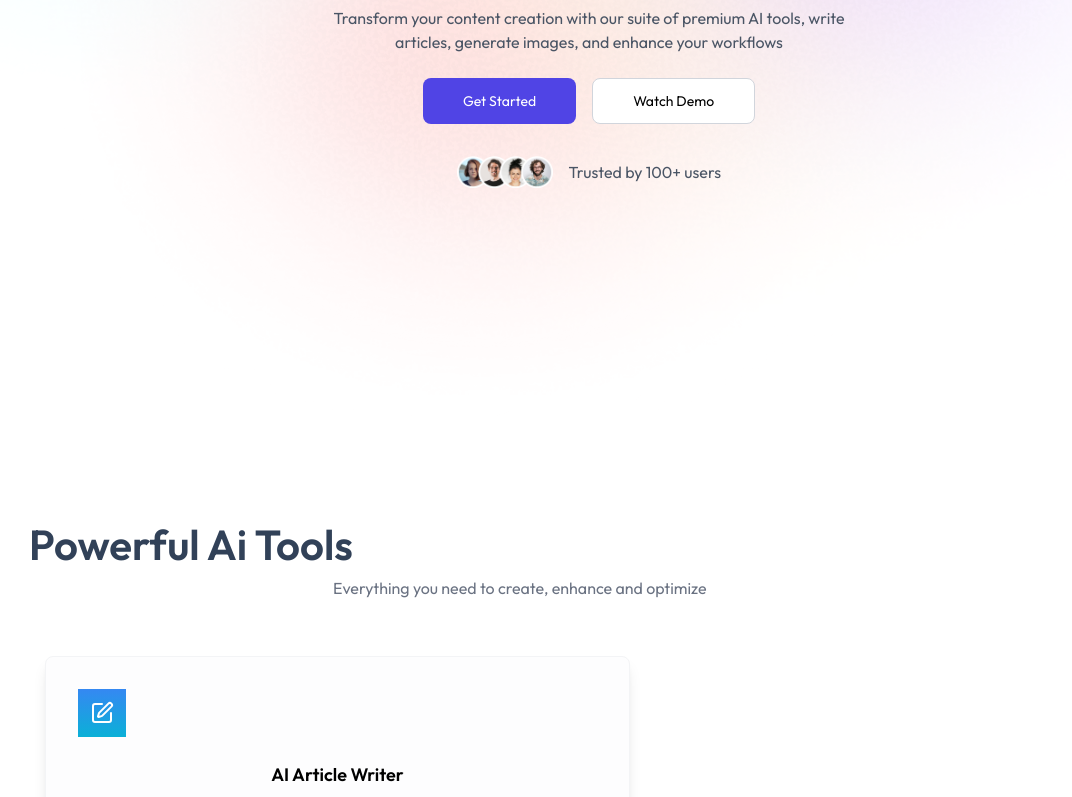
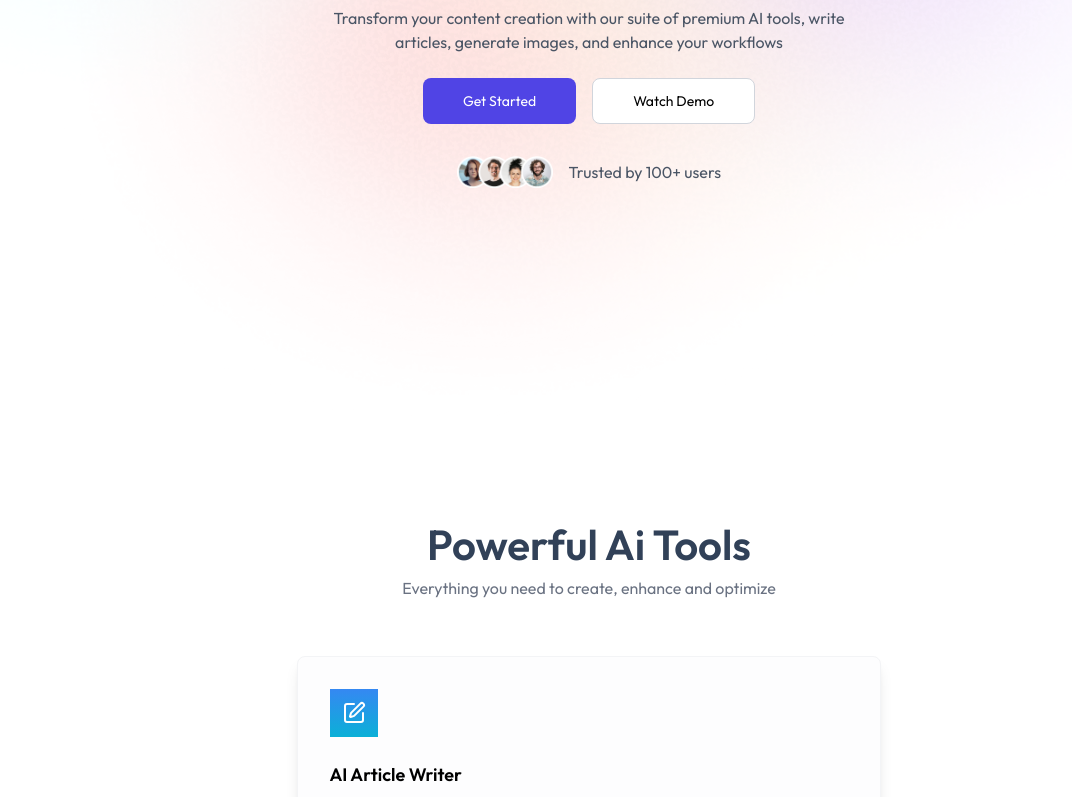
Before and after one commit to PraneeshShetty/Empower.ai, a React (Vite) app in the folder client/: page / in a window 1280 px wide. Shown: the part 383-1180 px from the top of the page, without its empty margins (51-1123 px from the left). Built offline with nearby package versions, Linux system fonts and the light colour scheme; no server answers.

Commit message:
aitools error resolved

```diff
--- a/client/src/components/AiTools.jsx
+++ b/client/src/components/AiTools.jsx
@@ -9,11 +9,11 @@ const AiTools = () => {
 
     return (
         <div className='px-4 sm:px-20 x1:px-32 my-24'>
-            <div className='justify-center'>
+            <div className='text-center'>
                 <h2 className='text-slate-700 text-[42px] font-semibold'>Powerful Ai Tools</h2>
                 <p className='text-gray-500 max-w-lg mx-auto'>Everything you need to create, enhance and optimize</p>
             </div>
-            <div className='flex flex-wrap mt-10 text-center'>
+            <div className='flex flex-wrap mt-10 justify-center'>
                 {AiToolsData.map((tool, index) => (
                     <div
                         key={index}
```
